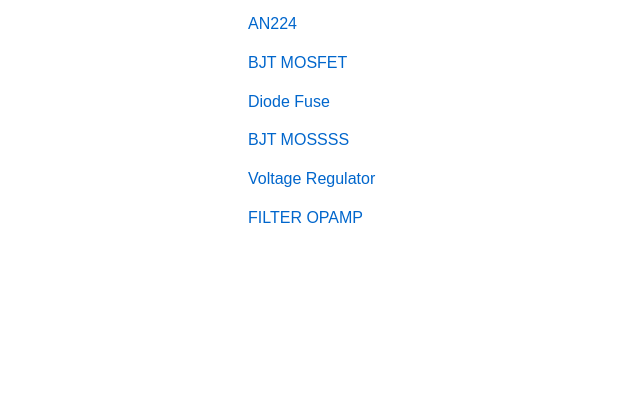
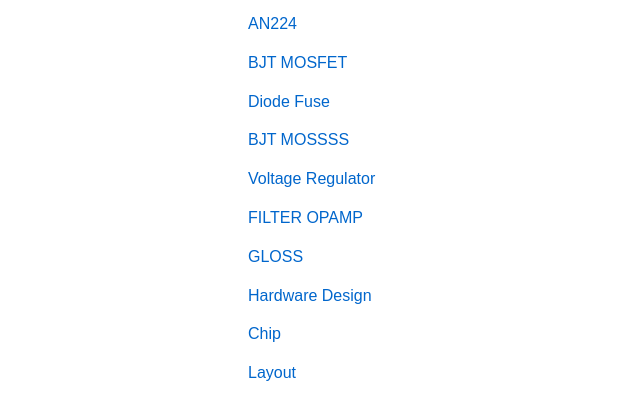
Before and after one commit to ShreyuK/notes, a plain HTML site: page index.html in a window 1280 px wide. Shown: the part 189-608 px from the top of the page, without its empty margins (142-782 px from the left). Drawn offline with Linux system fonts and the light colour scheme.

Commit message:
Update index.html

```diff
--- a/index.html
+++ b/index.html
@@ -40,6 +40,12 @@
     <a href="bm.html">BJT MOSSSS</a>
     <a href="voltage-regulator.html">Voltage Regulator</a>
     <a href="filter-opamp.html">FILTER OPAMP</a>
+    <a href="gloss.html">GLOSS</a>
+    <a href="hardware_design.html">Hardware Design</a>
+    <a href="chip.html">Chip</a>
+    <a href="layout.html">Layout</a>
+
+
 
 </body>
 </html>
```
